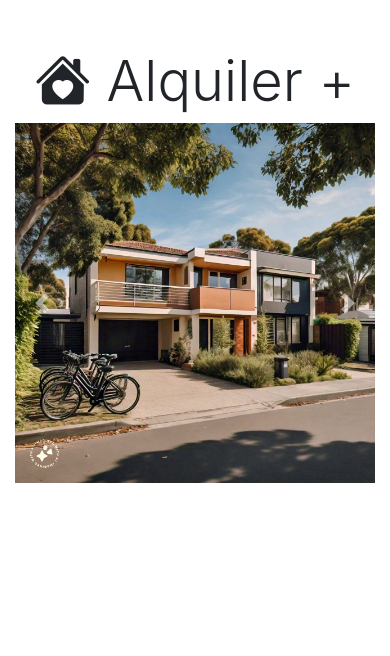
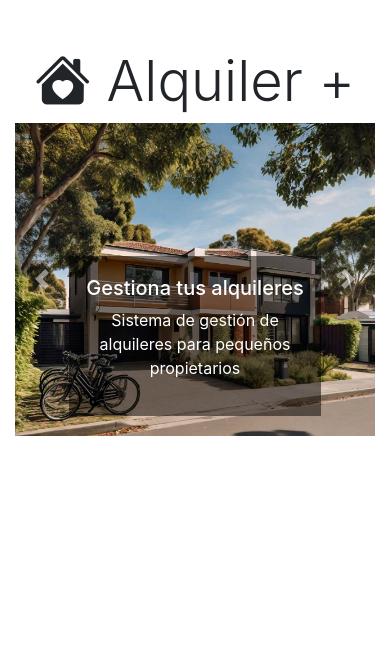
Before and after one commit to lisandrok/proyectodaw, a PHP site: page / in a window 390 px wide. Shown: the part 58-714 px from the top of the page. Run offline with PHP 8.4, Linux system fonts and the light colour scheme; some libraries are stand-ins or nearby versions.

Commit message:
Ajustes menores para que se vea el texto del carrusel en dispositivos moviles. Se recortan imagenes y se elimina la de construccion dado que no se deja ninguna pagina en construccion.

```diff
--- a/public/css/estilos.css
+++ b/public/css/estilos.css
@@ -29,7 +29,3 @@ body {
     background: rgba(0, 0, 0, 0.5);
     padding: 10px;
 }
-img#construccion {
-    width: 25%;
-    height: 25%;
-}
--- a/public/index.php
+++ b/public/index.php
@@ -32,22 +32,22 @@ if (isset($_SESSION['email'])) {
             <div id="serviceCarousel" class="carousel slide" data-ride="carousel" data-interval="5000">
                 <div class="carousel-inner">
                     <div class="carousel-item active">
-                        <img src="img/imagen1.jpg" class="d-block w-100" alt="Service 1">
-                        <div class="carousel-caption d-none d-md-block">
+                        <img src="img/imagen1.jpg" class="d-block w-100" alt="Sistema de gesti&oacute;n de alquileres para peque&ntilde;os propietarios">
+                        <div class="carousel-caption d-md-block">
                             <h5>Gestiona tus alquileres</h5>
                             <p>Sistema de gesti&oacute;n de alquileres para peque&ntilde;os propietarios</p>
                         </div>
                     </div>
                     <div class="carousel-item">
-                        <img src="img/imagen2.jpg" class="d-block w-100" alt="Service 2">
-                        <div class="carousel-caption d-none d-md-block">
+                        <img src="img/imagen2.jpg" class="d-block w-100" alt="Comienza a utilizar la versi&oacute;n gratuita de Alquiler +">
+                        <div class="carousel-caption d-md-block">
                             <h5>Econ&oacute;mico</h5>
                             <p>Comienza a utilizar la versi&oacute;n gratuita de Alquiler +</p>
                         </div>
                     </div>
                     <div class="carousel-item">
-                        <img src="img/imagen3.jpg" class="d-block w-100" alt="Service 3">
-                        <div class="carousel-caption d-none d-md-block">
+                        <img src="img/imagen3.jpg" class="d-block w-100" alt="Gestiona los incidentes que afectan tu inmueble de manera sencilla">
+                        <div class="carousel-caption d-md-block">
                             <h5>Gesti&oacute;n de incidentes</h5>
                             <p>Gestiona los incidentes que afectan tu inmueble de manera sencilla</p>
                         </div>
@@ -55,11 +55,11 @@ if (isset($_SESSION['email'])) {
                 </div>
                 <a class="carousel-control-prev" href="#serviceCarousel" role="button" data-slide="prev">
                     <span class="carousel-control-prev-icon" aria-hidden="true"></span>
-                    <span class="sr-only">Previous</span>
+                    <span class="sr-only">Previa</span>
                 </a>
                 <a class="carousel-control-next" href="#serviceCarousel" role="button" data-slide="next">
                     <span class="carousel-control-next-icon" aria-hidden="true"></span>
-                    <span class="sr-only">Next</span>
+                    <span class="sr-only">Siguiente</span>
                 </a>
             </div>
         </div>
```
Also changed, not shown: public/img/construccion.jpg (deleted), public/img/imagen1.jpg, public/img/imagen2.jpg, public/img/imagen3.jpg.
